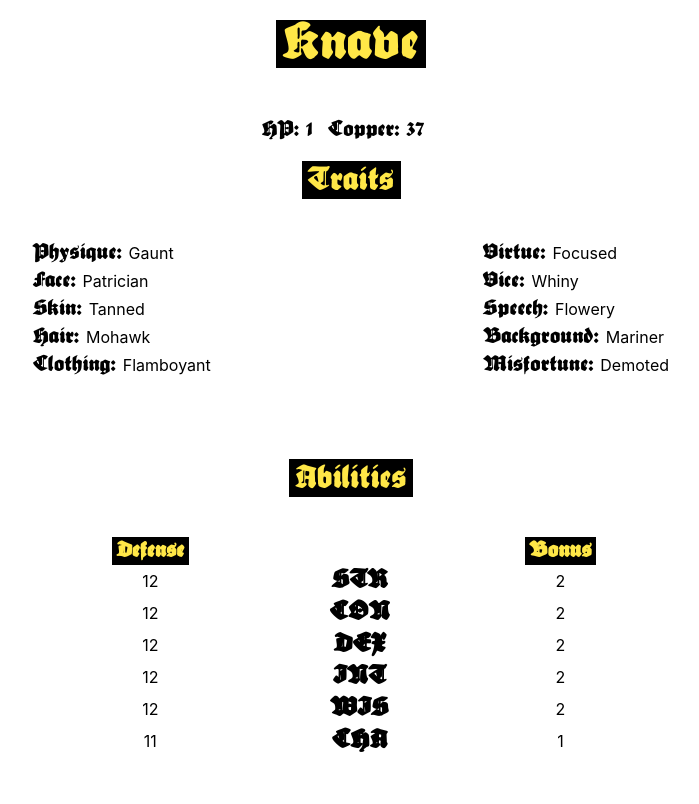
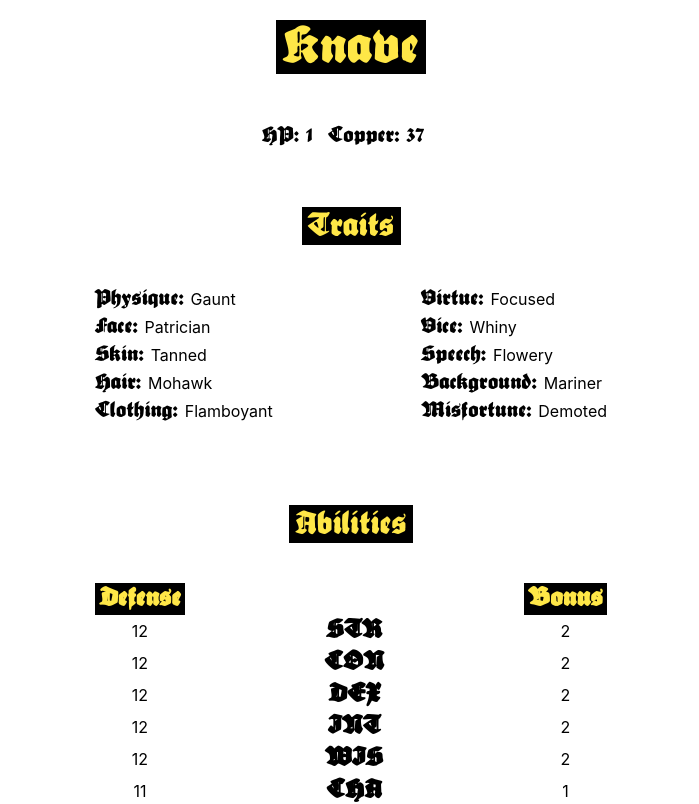
Before and after one commit to riccjohn/osr-tools, a Next.js app: page /knave/generate-character in a window 1280 px wide. Shown: the top 804 px of the page, without its empty margins (289-988 px from the left). Built offline with nearby package versions, Linux system fonts and the light colour scheme.

Commit message:
11 Fix table styling

```diff
--- a/src/components/KnaveCharacterDisplay/KnaveCharacterDisplay.tsx
+++ b/src/components/KnaveCharacterDisplay/KnaveCharacterDisplay.tsx
@@ -13,8 +13,10 @@ const KnaveCharacterDisplay: React.FC<IKnaveCharacterProps> = ({
   return (
     <div className='container mx-auto my-5'>
       <div className='container mx-auto flex flex-col items-center px-1 text-black dark:text-white'>
-        <h1 className='font-sebaldusGotisch text-5xl text-[#FFE747] bg-black px-1.5 mb-10'>Knave</h1>
-        <section className='flex flex-col items-center py-2'>
+        <h1 className='mb-10 bg-black px-1.5 pt-1 pb-0.5 font-sebaldusGotisch text-5xl text-[#FFE747]'>
+          Knave
+        </h1>
+        <section className='flex flex-col items-center py-2 mb-10'>
           <div className='flex items-center'>
             <p className='mr-4'>
               <span className='font-sebaldusGotisch text-xl'>HP: </span>
@@ -42,7 +44,7 @@ const Traits: React.FC<{ traits: ITraits }> = ({ traits }) => {
 
   return (
     <Section sectionTitle='Traits'>
-      <div className='flex w-1/2 items-center justify-between'>
+      <div className='flex w-full justify-between'>
         <div className='w-fit'>
           {traitsColumnOne.map(traitName => (
             <Trait
@@ -81,18 +83,18 @@ const AbilityScores: React.FC<{ abilityScores: IAbilities }> = ({
 }) => {
   return (
     <Section sectionTitle='Abilities'>
-      <div className='w-1/2'>
+      <div className='w-full'>
         <table className='w-full border-collapse'>
           <thead>
-            <tr role='row' className='font-sebaldusGotisch text-xl'>
+            <tr role='row' className='font-sebaldusGotisch text-2xl'>
               <th role='cell' className='flex justify-center'>
-                <p className='w-fit bg-black px-1 font-sebaldusGotisch text-xl text-[#FFE747]'>
+                <p className='w-fit bg-black px-1 font-sebaldusGotisch text-[#FFE747]'>
                   Defense
                 </p>
               </th>
               <th role='cell' />
               <th role='cell' className='flex justify-center'>
-                <p className='w-fit bg-black px-1 font-sebaldusGotisch text-xl text-[#FFE747]'>
+                <p className='w-fit bg-black px-1 font-sebaldusGotisch text-[#FFE747]'>
                   Bonus
                 </p>
               </th>
@@ -147,13 +149,13 @@ const AbilityRow: React.FC<IAbilityRowProps> = ({ bonus, defense, label }) => {
     <tr
       role='row'
       data-testid={`${label.toLowerCase()}-row`}
-      className='w-fit text-center'
+      className='text-center'
     >
-      <td role='cell'>{defense}</td>
+      <td role='cell' className='w-[1%]'>{defense}</td>
       <th role='cell' className='font-sebaldusGotisch text-2xl'>
         {label}
       </th>
-      <td role='cell'>{bonus}</td>
+      <td role='cell' className='w-[1%]'>{bonus}</td>
     </tr>
   )
 }
@@ -164,6 +166,7 @@ const Items: React.FC<IKnaveCharacterProps> = ({ character }) => {
 
   return (
     <Section sectionTitle='Weapons & Gear'>
+      <div className='w-full items-center flex flex-col'>
       <p
         data-testid='item-slots-used'
         className='mb-4 flex items-center font-sebaldusGotisch text-2xl'
@@ -171,7 +174,6 @@ const Items: React.FC<IKnaveCharacterProps> = ({ character }) => {
         {`Item Slots Used: `}
         <span className='pl-2 font-sans text-base'>{`${itemSlotsUsed}/${itemSlots}`}</span>
       </p>
-      <div className='w-1/2'>
         <table className='w-full'>
           <thead>
             <tr role='row' className='text-center'>
@@ -228,16 +230,16 @@ const ItemRow: React.FC<IItemRowProps> = ({ item }) => {
       data-testid={`${hyphenatedItemName}-row`}
       className='text-center'
     >
-      <td role='cell' data-testid='item-name'>
+      <td role='cell' data-testid='item-name' className='w-[1%]'>
         {item.name}
       </td>
-      <td role='cell' data-testid='item-defense'>
+      <td role='cell' data-testid='item-defense' className='w-[1%]'>
         {item.defense ? item.defense : '-'}
       </td>
-      <td role='cell' data-testid='item-damage'>
+      <td role='cell' data-testid='item-damage' className='w-[1%]'>
         {item.damage ? item.damage : '-'}
       </td>
-      <td role='cell' data-testid='item-slots'>
+      <td role='cell' data-testid='item-slots' className='w-[1%]'>
         {item.slots}
       </td>
     </tr>
@@ -248,7 +250,7 @@ const Section: React.FC<{
   sectionTitle: string
   children: React.ReactNode
 }> = ({ sectionTitle, children }) => (
-  <section className='mb-16 flex w-full flex-col items-center py-2'>
+  <section className='mb-16 flex flex-col items-center py-2 w-1/2 max-w-lg'>
     <h2 className='mb-10 bg-black px-1.5 pt-0.5 font-sebaldusGotisch text-3xl text-[#FFE747]'>
       {sectionTitle}
     </h2>
```
